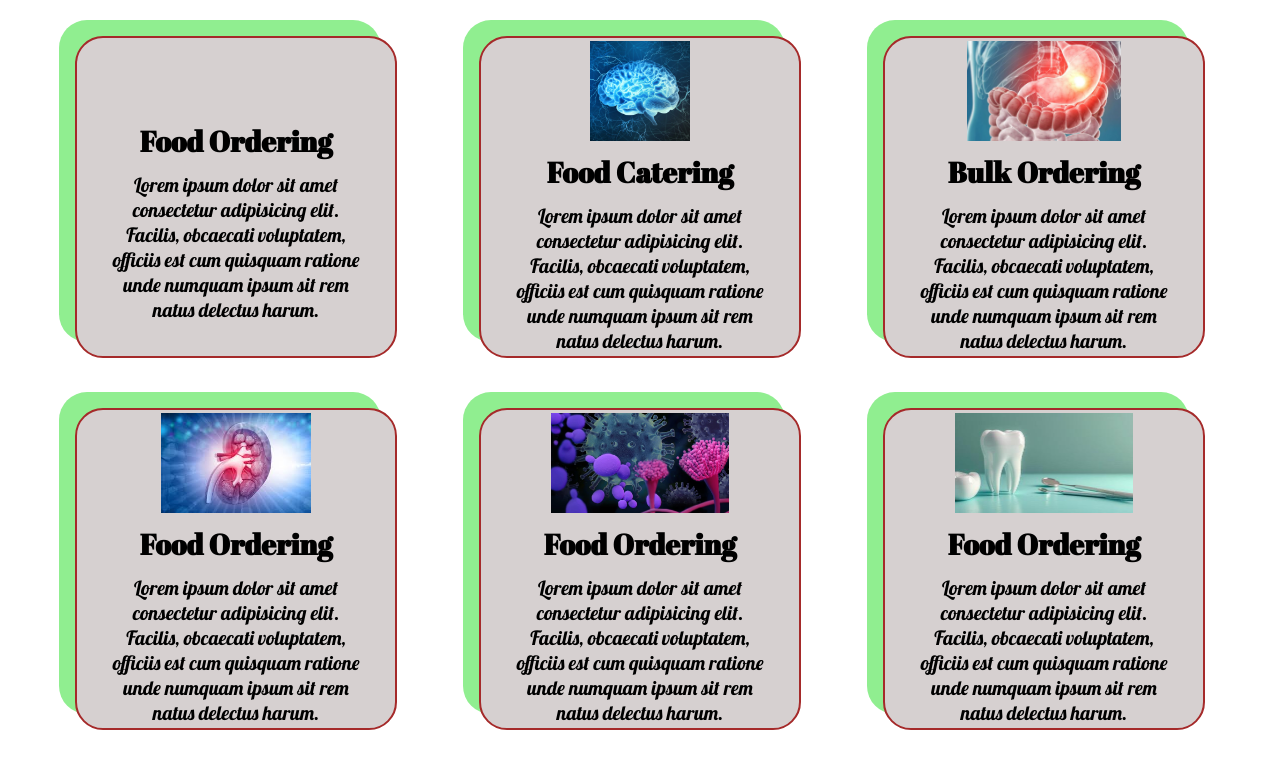
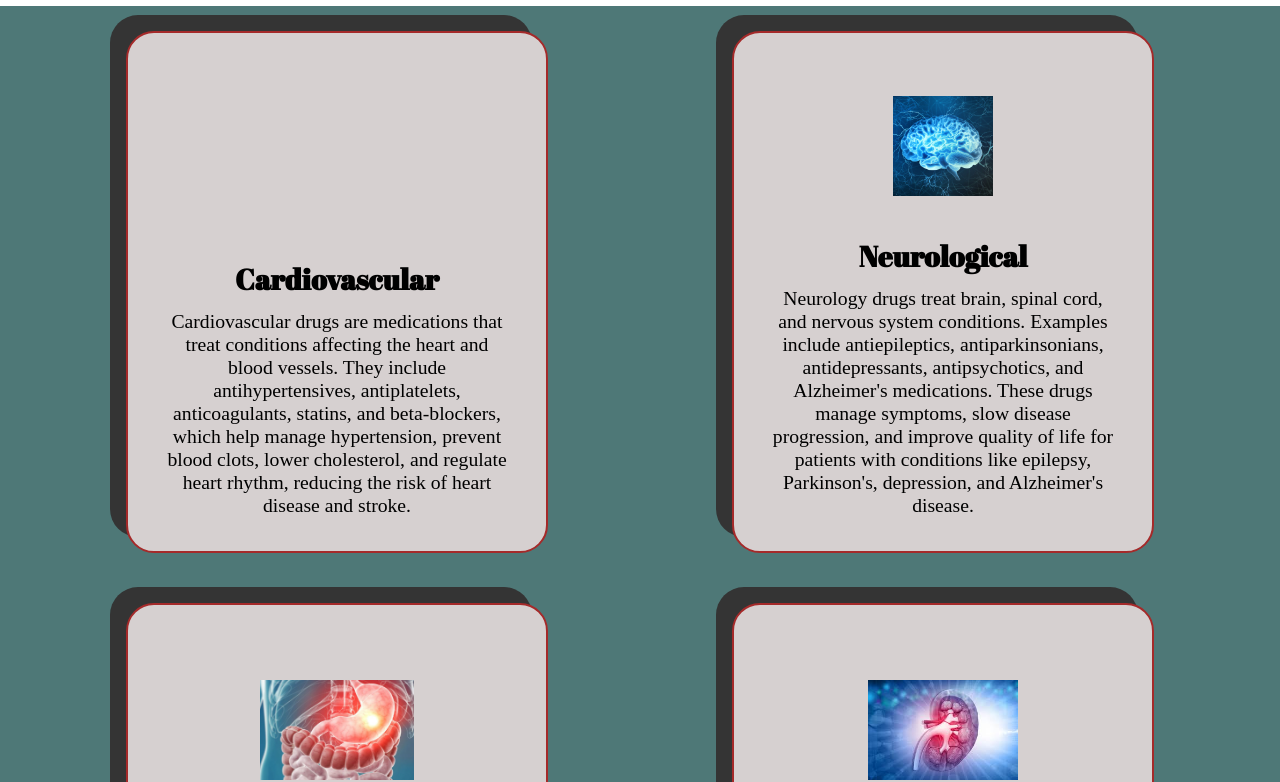
Before and after one commit to Sujeet-sharma786/trading-bussiness-web-app, a plain HTML site: page index.html in a window 1280 px wide. Shown: the part 702-1484 px from the top of the page. Drawn offline with Linux system fonts and the light colour scheme; a web font is replaced by a local one.

Commit message:
'second-commit'

```diff
--- a/CSS/Mycss.css
+++ b/CSS/Mycss.css
@@ -36,6 +36,11 @@
     justify-content: center;
     align-items: center;
     font-family:'Great Vibes', cursive;
+    /* font-family: 'Courier New', Courier, monospace; */
+    /* font-family: 'Exo 2', sans-serif; */
+
+
+
 }
 
 
@@ -113,6 +118,21 @@
 #services-container h1{
     font-size: 50px;
 } */
+ #services-container h1{
+    margin-top: 20px;
+    margin-bottom: -25px;
+ }
+#services::before{
+    content: " ";
+    background-color: #043F3E;
+    position: absolute;
+    /* top: 0; */
+    /* left: 0; */
+    height: 1400px;
+    width: 100%;
+    z-index: -1;
+    opacity: 0.7;
+}
 #services{
     margin: 34px;
     display: flex;
@@ -132,9 +152,9 @@
     border-radius: 28px;
     background: #d6d0d0;
     margin: 25px 25px;
-    height: 250px;
-    width: 250px;
-    box-shadow:-16px -16px lightgreen;
+    height: 450px;
+    width: 350px;
+    box-shadow:-16px -16px  #343434;
 }
 #services .box img{
     height: 100px;
@@ -142,7 +162,8 @@
     margin: auto;
 }
 #services .box p{
-    font-family: 'Lobster', cursive;
+    /* font-family: 'Segoe UI', Tahoma, Geneva, Verdana, sans-serif; */
+    /* font-family: ; */
     font-size: 1.23rem;
 }
 
--- a/CSS/Phone.css
+++ b/CSS/Phone.css
@@ -34,8 +34,8 @@
     /* flex-wrap: wrap; */
 }
 #services .box{
-    height: 150px;
-    width: 150px;
+    height: 200px;
+    width: 160px;
 }
 #services .box img{
     height: 30px;
--- a/index.html
+++ b/index.html
@@ -15,6 +15,8 @@
   <link
     href="https://fonts.googleapis.com/css2?family=Abril+Fatface&family=Baloo+Bhai+2&family=BhuTuka+Expanded+One&family=Great+Vibes&family=Lobster&family=Noto+Sans+JP&family=Oleo+Script+Swash+Caps&display=swap"
     rel="stylesheet" />
+    <link href="https://fonts.googleapis.com/css2?family=Roboto:wght@400;500;700&display=swap" rel="stylesheet">
+
 </head>
 
 <body>
@@ -25,13 +27,13 @@
     <ul>
       <li class="item"><a href="#home">Home</a></li>
       <li class="item"><a href="#services-container">Services</a></li>
-      <li class="item"><a href="#client-section">Our Clients</a></li>
+      <!-- <li class="item"><a href="#client-section">Our Clients</a></li> -->
       <li class="item"><a href="#contact">Contact us</a></li>
     </ul>
   </nav>
   <section id="home">
     <h1 class="h-primary">Welcome</h1>
-    <h1 >to</h1>
+    <h1>to</h1>
     <h1 class="h-primary">ABHISHEK GLOBAL TRADE</h1>
     <div class="text-overlay">
       <p>
@@ -41,7 +43,8 @@
         customer satisfaction drives us to deliver only the best in healthcare solutions.
 
         With a strong network of partners, a keen understanding of international trade regulations, and a focus on
-        integrity, AGT is your go-to source for a wide range of pharma products tailored to meet the dynamic needs of the
+        integrity, AGT is your go-to source for a wide range of pharma products tailored to meet the dynamic needs of
+        the
         global healthcare industry.
       </p>
     </div>
@@ -134,56 +137,63 @@
     <div id="services">
       <div class="box">
         <img src="img/human-heart.jpg" alt="" />
-        <h2 class="h-secondary-center">Food Ordering</h2>
+        <h2 class="h-secondary-center">Cardiovascular</h2>
         <p class="center">
-          Lorem ipsum dolor sit amet consectetur adipisicing elit. Facilis,
-          obcaecati voluptatem, officiis est cum quisquam ratione unde numquam
-          ipsum sit rem natus delectus harum.
+          Cardiovascular drugs are medications that treat conditions affecting the heart and blood vessels. They include
+          antihypertensives, antiplatelets, anticoagulants, statins, and beta-blockers, which help manage hypertension,
+          prevent blood clots, lower cholesterol, and regulate heart rhythm, reducing the risk of heart
+          disease and stroke.
         </p>
       </div>
+
       <div class="box">
         <img src="img/brain.jpg" alt="" />
-        <h2 class="h-secondary-center">Food Catering</h2>
+        <h2 class="h-secondary-center">Neurological</h2>
         <p class="center">
-          Lorem ipsum dolor sit amet consectetur adipisicing elit. Facilis,
-          obcaecati voluptatem, officiis est cum quisquam ratione unde numquam
-          ipsum sit rem natus delectus harum.
+          Neurology drugs treat brain, spinal cord, and nervous system conditions. Examples include antiepileptics,
+          antiparkinsonians, antidepressants, antipsychotics, and Alzheimer's medications. These drugs manage symptoms,
+          slow disease progression, and improve quality of life for patients with conditions like epilepsy, Parkinson's,
+          depression, and Alzheimer's disease.
         </p>
       </div>
       <div class="box">
         <img src="img/gast.jpg" alt="" />
-        <h2 class="h-secondary-center">Bulk Ordering</h2>
+        <h2 class="h-secondary-center">Gastrointerology</h2>
         <p class="center">
-          Lorem ipsum dolor sit amet consectetur adipisicing elit. Facilis,
-          obcaecati voluptatem, officiis est cum quisquam ratione unde numquam
-          ipsum sit rem natus delectus harum.
+          Gastrointestinal drugs treat digestive system disorders. Examples include antacids (heartburn, acid reflux),
+          proton pump inhibitors (acid reduction), anti-diarrheals (diarrhea management), laxatives (constipation
+          relief), and medications for conditions like IBS, Crohn's disease, and ulcerative colitis, aiming to alleviate
+          symptoms and manage disease.
         </p>
       </div>
       <div class="box">
         <img src="img/kedney.jpeg" alt="" />
-        <h2 class="h-secondary-center">Food Ordering</h2>
+        <h2 class="h-secondary-center">Nephrology</h2>
         <p class="center">
-          Lorem ipsum dolor sit amet consectetur adipisicing elit. Facilis,
-          obcaecati voluptatem, officiis est cum quisquam ratione unde numquam
-          ipsum sit rem natus delectus harum.
+          Nephrology drugs treat kidney disorders. Examples include diuretics (fluid retention), ACE inhibitors and ARBs
+          (blood pressure, kidney protection), phosphate binders (mineral balance), and erythropoiesis-stimulating
+          agents (anemia management). These medications aim to manage kidney disease, slow progression, and alleviate
+          symptoms related to kidney dysfunction.
         </p>
       </div>
       <div class="box">
         <img src="img/thumbnail.webp" alt="" />
-        <h2 class="h-secondary-center">Food Ordering</h2>
+        <h2 class="h-secondary-center">Antibiotics</h2>
         <p class="center">
-          Lorem ipsum dolor sit amet consectetur adipisicing elit. Facilis,
-          obcaecati voluptatem, officiis est cum quisquam ratione unde numquam
-          ipsum sit rem natus delectus harum.
+          Antibiotics treat bacterial infections, antimalarials target malaria parasites, and antifungals combat fungal
+          infections. Examples include penicillin, artemisinin, and fluconazole. These medications aim to eliminate
+          pathogens, alleviate symptoms, and prevent complications, playing a crucial role in treating various
+          infectious diseases and saving lives. Proper use is essential.
         </p>
       </div>
       <div class="box">
         <img src="img/dental.jpeg" alt="" />
-        <h2 class="h-secondary-center">Food Ordering</h2>
+        <h2 class="h-secondary-center">Dental</h2>
         <p class="center">
-          Lorem ipsum dolor sit amet consectetur adipisicing elit. Facilis,
-          obcaecati voluptatem, officiis est cum quisquam ratione unde numquam
-          ipsum sit rem natus delectus harum.
+          Dental drugs treat oral health conditions. Examples include local anesthetics (pain relief), antibiotics
+          (infections), analgesics (pain management), and antifungals (oral thrush). These medications aim to alleviate
+          pain, prevent infection, and promote healing in dental procedures and conditions like tooth decay, gum
+          disease, and oral infections. Proper use is crucial.
         </p>
       </div>
 
@@ -233,7 +243,7 @@
   </section>
   <footer>
     <div class="center">
-      Copyright &copy; www.MyonlineFood.com All rights resereved!
+      Copyright &copy; www.AbhishekGlobalTrade.com All rights resereved!
     </div>
   </footer>
 
```
